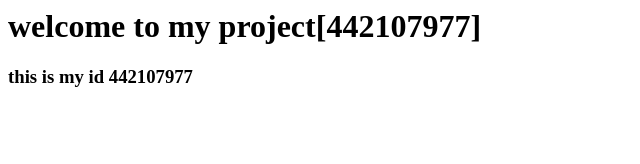
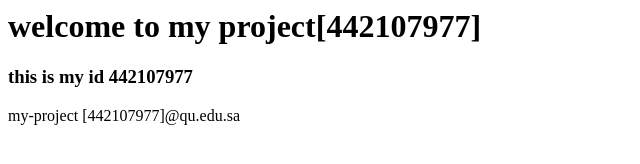
Before and after one commit to Bod5q/my-project-4421--remote, a plain HTML site: page index.html in a window 1280 px wide. Shown: the whole page, without its empty margins (0-640 px from the left). Drawn offline with Linux system fonts and the light colour scheme.

```diff
--- a/index.html
+++ b/index.html
@@ -7,3 +7,4 @@
 <h3>this is my id 442107977</h3>
 </body>
 </html>
+my-project [442107977]@qu.edu.sa
```
